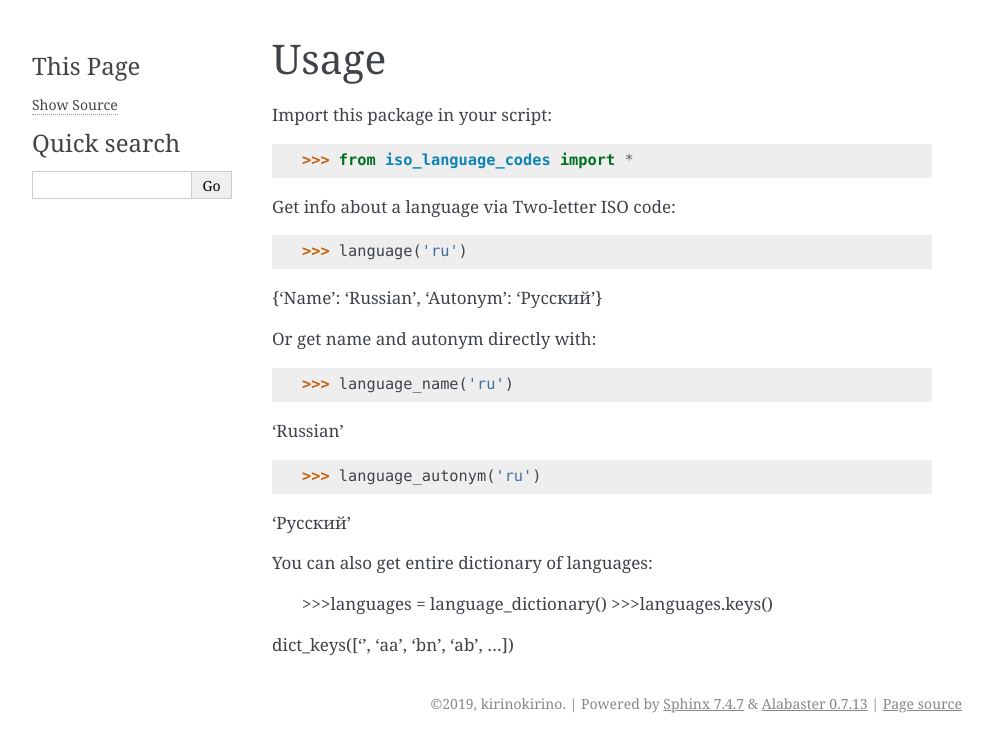
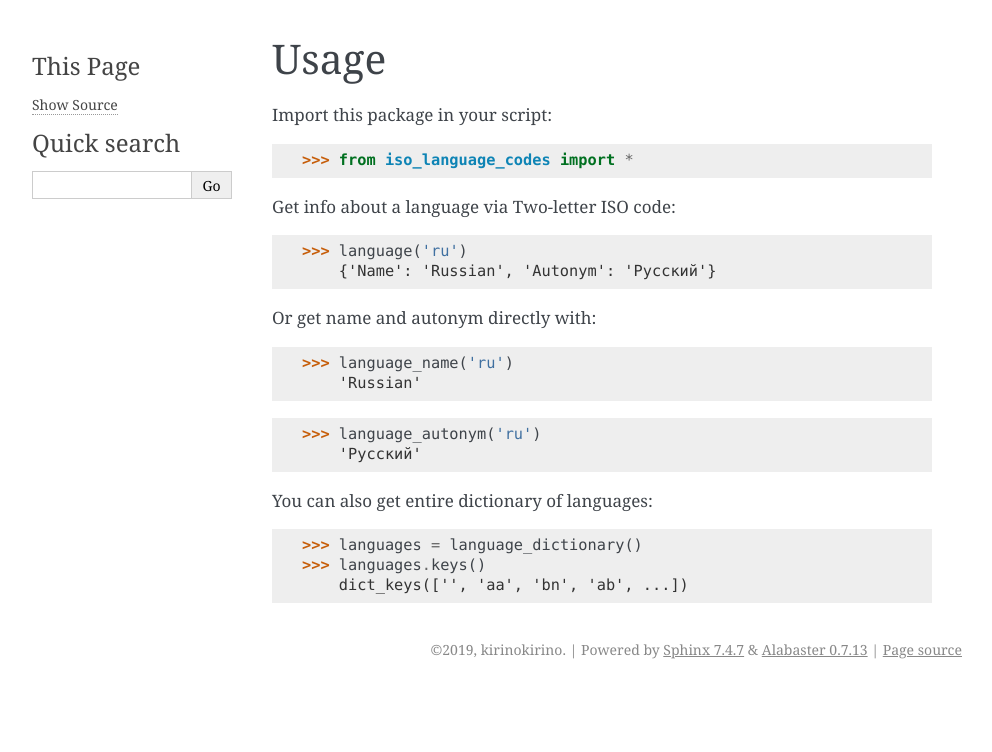
Before and after one commit to kirinokirino/iso_language_codes, a Sphinx documentation site: the page built from docs/usage.rst, in a window 1280 px wide. Shown: the top 752 px of the page, without its empty margins (148-1140 px from the left). Built offline with Sphinx 7.4.7, drawn with Linux system fonts in a browser that asks for light colours.

Commit message:
Fixed credits and updated usage.rst

```diff
--- a/README.rst
+++ b/README.rst
@@ -51,7 +51,7 @@
 
 Credits
 -------
-This package uses edited iso639-autonyms database from `bbqsrc/iso639-autonyms`
+This package uses edited iso639-autonyms database from `bbqsrc/iso639-autonyms`_
 .. _`bbqsrc/iso639-autonyms`: https://github.com/bbqsrc/iso639-autonyms
 This package was created with Cookiecutter_ and the `audreyr/cookiecutter-pypackage`_ project template.
 
```
Also changed, not shown: docs/usage.rst (+6 -6 lines).
